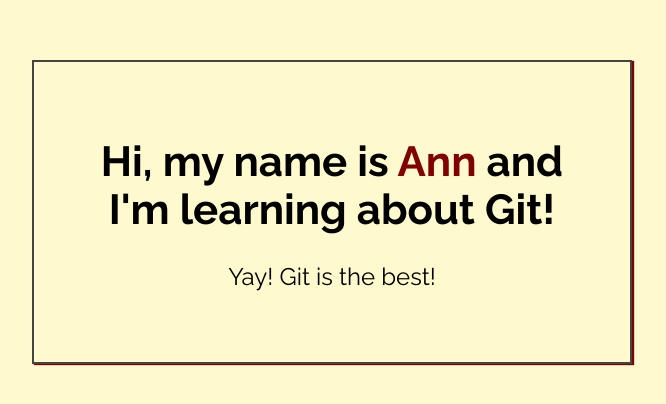
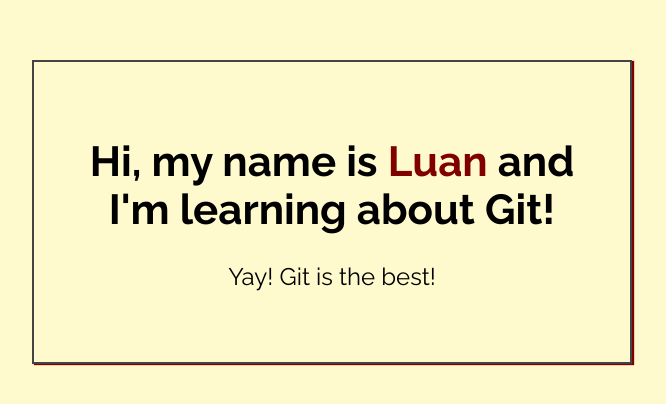
Before and after one commit to luanhuynh009/Class, a plain HTML site: page index.html in a window 1280 px wide. Shown: the part 188-592 px from the top of the page, without its empty margins (308-974 px from the left). Drawn offline with Linux system fonts and the light colour scheme.

Commit message:
Added name to index.html

```diff
--- a/index.html
+++ b/index.html
@@ -14,7 +14,7 @@
 <body>
 
     <div class="greeting">
-        <h1>Hi, my name is <span class="highlight">Ann</span> and I'm learning about Git! </h1>
+        <h1>Hi, my name is <span class="highlight">Luan</span> and I'm learning about Git! </h1>
 
         <p>Yay! Git is the best!</p>
     </div>
```
